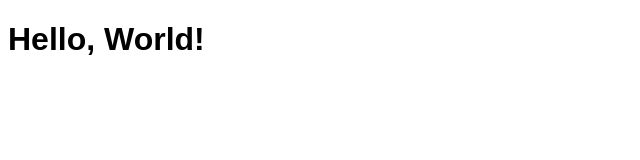
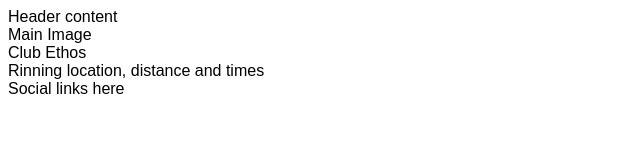
Before and after one commit to DanMorriss/love-running, a plain HTML site: page index.html in a window 1280 px wide. Shown: the whole page, without its empty margins (0-640 px from the left). Drawn offline with Linux system fonts and the light colour scheme.

Commit message:
add core structure for content

```diff
--- a/index.html
+++ b/index.html
@@ -11,6 +11,20 @@
     <title>Love Running</title>
 </head>
 <body>
-    <h1>Hello, World!</h1>
+    <header>
+        Header content
+    </header>
+    <section>
+        Main Image
+    </section>
+    <section>
+        Club Ethos
+    </section>
+    <section>
+        Rinning location, distance and times
+    </section>
+    <footer>
+        Social links here
+    </footer>
 </body>
 </html>
```
